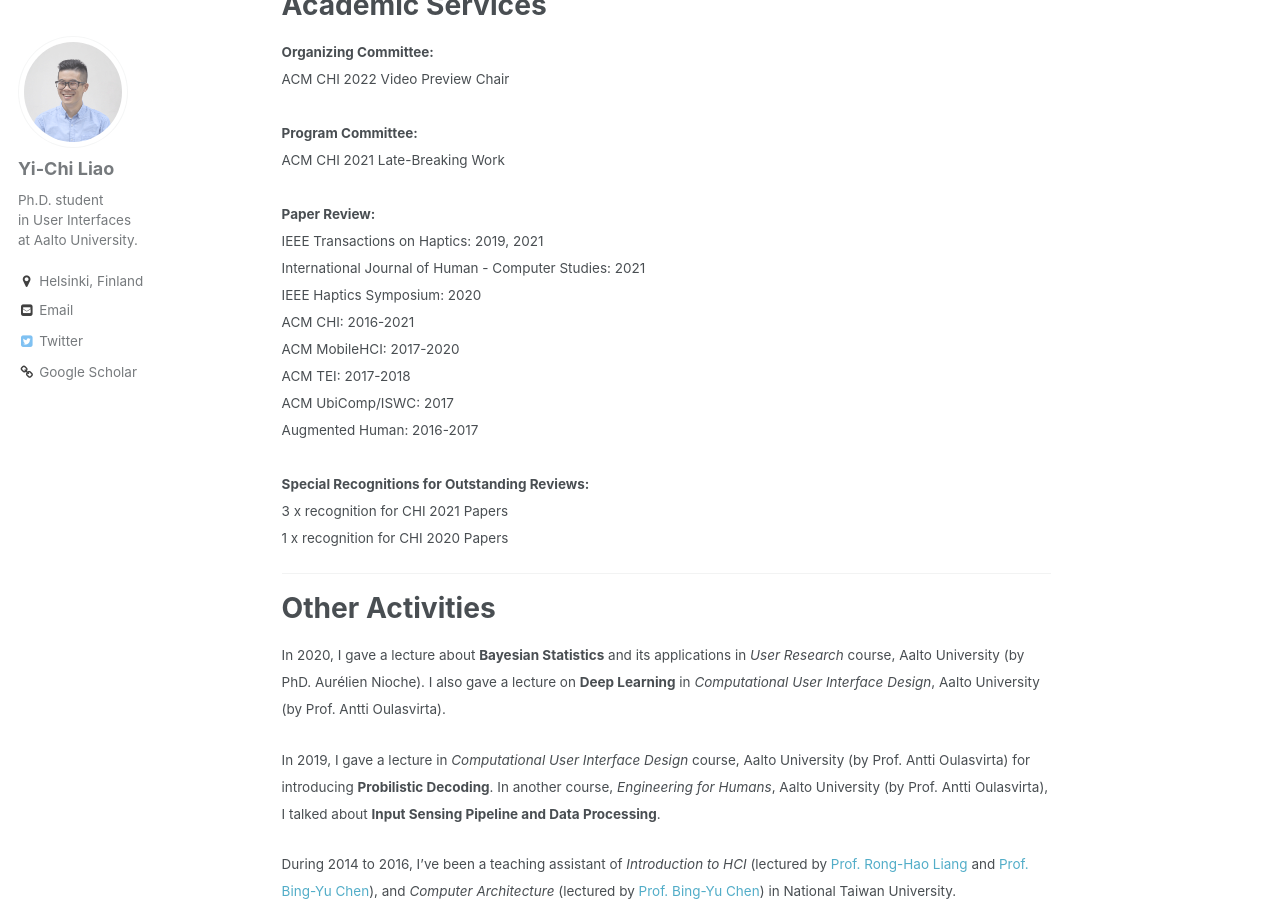
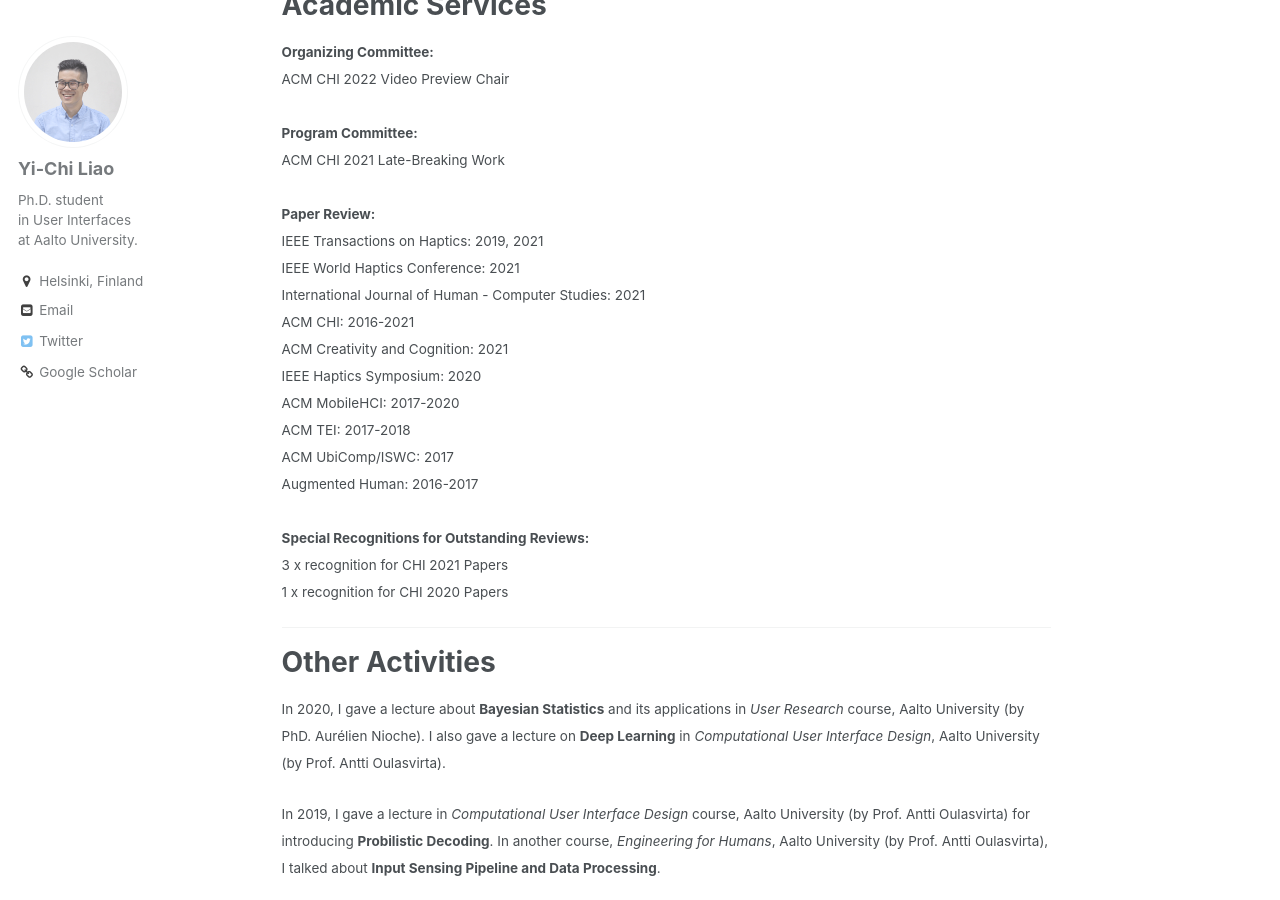
Before and after one commit to yichiliao/yichiliao.github.io, a Jekyll site: the page built from _pages/about.md, in a window 1280 px wide and 900 px high, scrolled down 4396 px. Built offline with Jekyll 4.4.1, drawn with Linux system fonts in a browser that asks for light colours.

Commit message:
update review history

```diff
--- a/_pages/about.md
+++ b/_pages/about.md
@@ -107,9 +107,11 @@ ACM CHI 2021 Late-Breaking Work<br>
 <small>
 **Paper Review:** <br>
 IEEE Transactions on Haptics: 2019, 2021<br>
+IEEE World Haptics Conference: 2021<br>
 International Journal of Human - Computer Studies: 2021<br>
+ACM CHI: 2016-2021 <br>
+ACM Creativity and Cognition: 2021<br>
 IEEE Haptics Symposium: 2020<br>
-ACM CHI: 2016-2021 <br>
 ACM MobileHCI: 2017-2020 <br>
 ACM TEI: 2017-2018<br>
 ACM UbiComp/ISWC: 2017<br>
```
